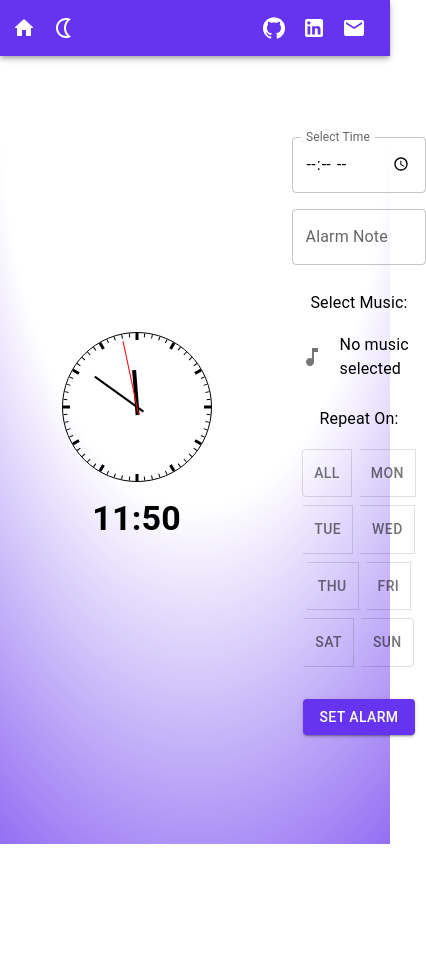
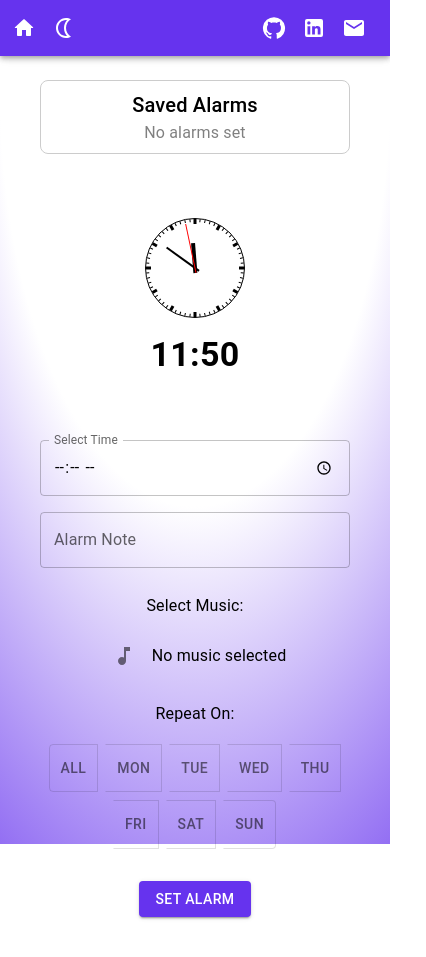
Before and after one commit to OneFor4ll/porfolio, a Next.js app: page /alarm-page in a window 390 px wide. Shown: the whole page, 426 px wide, since content can reach past the window. Before the commit the page ends 844 px from the top, so only its background shows below. Built offline with nearby package versions, Linux system fonts and the light colour scheme.

Commit message:
chore: made some changes to alarm

```diff
--- a/libs/components/sections/index/Alarm.tsx
+++ b/libs/components/sections/index/Alarm.tsx
@@ -14,6 +14,8 @@ import {
   Stack,
   ToggleButtonGroup,
   ToggleButton,
+  useMediaQuery,
+  useTheme,
 } from "@mui/material"
 import DeleteIcon from "@mui/icons-material/Delete"
 import Clock from "react-clock"
@@ -26,6 +28,7 @@ interface Alarm {
   enabled: boolean
   note: string
   days: string[]
+  isSnoozed?: boolean
 }
 
 const DAYS_OF_WEEK = ["Mon", "Tue", "Wed", "Thu", "Fri", "Sat", "Sun"]
@@ -42,6 +45,9 @@ const AlarmPage: React.FC = () => {
   const audioRef = useRef<HTMLAudioElement | null>(null)
   const [snoozeMessage, setSnoozeMessage] = useState<string | null>(null)
 
+  const theme = useTheme()
+  const isTablet = useMediaQuery(theme.breakpoints.only('sm'))
+  const isMobile = useMediaQuery(theme.breakpoints.only('xs'))
 
   const handleMusicUpload = (event: React.ChangeEvent<HTMLInputElement>) => {
     const file = event.target.files?.[0]
@@ -88,6 +94,10 @@ const AlarmPage: React.FC = () => {
               const audioUrl = URL.createObjectURL(alarmMusic)
               playMusic(audioUrl)
             }
+
+            if (alarm.isSnoozed) {
+              setAlarms((prevAlarms) => prevAlarms.filter((a) => a.id !== alarm.id))
+            }
           }
         }
       })
@@ -95,7 +105,6 @@ const AlarmPage: React.FC = () => {
 
     return () => clearInterval(checkAlarm)
   }, [alarms, formattedTime, currentDay, alarmMusic, activeAlarm])
-
 
   const handleSetAlarm = () => {
     if (alarmTime && selectedDays.length > 0) {
@@ -175,7 +184,6 @@ const AlarmPage: React.FC = () => {
     setActiveAlarm(null)
   }
 
-
   const handleLater = () => {
     if (audioRef.current) {
       audioRef.current.pause()
@@ -183,6 +191,12 @@ const AlarmPage: React.FC = () => {
     }
 
     if (activeAlarm) {
+      setAlarms((prevAlarms) =>
+        prevAlarms.map((alarm) =>
+          alarm.id === activeAlarm.id ? { ...alarm, enabled: false } : alarm
+        )
+      )
+
       const snoozeTime = new Date()
       snoozeTime.setMinutes(snoozeTime.getMinutes() + 5)
       const snoozeFormatted = snoozeTime.toLocaleTimeString("en-US", {
@@ -191,18 +205,21 @@ const AlarmPage: React.FC = () => {
         minute: "2-digit",
       })
 
+
+      const newAlarm: Alarm = {
+        id: Date.now(),
+        time: snoozeFormatted,
+        enabled: true,
+        note: `Snoozed: ${activeAlarm.note}`,
+        days: activeAlarm.days,
+        isSnoozed: true,
+      }
+
+      setAlarms((prevAlarms) => [...prevAlarms, newAlarm])
+
       setSnoozeMessage(`Alarm will ring again at ${snoozeFormatted}`)
-
       setTimeout(() => {
         setSnoozeMessage(null)
-      }, 5 * 60 * 1000)
-
-      setTimeout(() => {
-        setAlarms((prevAlarms) =>
-          prevAlarms.map((alarm) =>
-            alarm.id === activeAlarm.id ? { ...alarm, enabled: true, time: snoozeFormatted } : alarm
-          )
-        )
       }, 5 * 60 * 1000)
     }
 
@@ -210,8 +227,24 @@ const AlarmPage: React.FC = () => {
   }
 
   return (
-    <Box display="flex" justifyContent="center" alignItems="center" minHeight="90vh" gap={10} px={4}>
-      <Box sx={{ maxHeight: "300px", overflowY: "auto", width: "300px", border: "1px solid #ccc", borderRadius: "8px", p: 1 }}>
+    <Box
+      display="flex"
+      justifyContent="center"
+      alignItems="center"
+      minHeight="90vh"
+      gap={isMobile ? 8 : isTablet ? 5 : 10}
+      px={isMobile ? 5 : 4}
+      flexDirection={isMobile ? "column" : "row"}
+      sx={{ paddingTop: isMobile ? 3 : 0 }}
+    >
+      <Box sx={{
+        maxHeight: "300px",
+        overflowY: "auto",
+        width: isMobile ? "100%" : "300px",
+        border: "1px solid #ccc",
+        borderRadius: "8px",
+        p: 1
+      }}>
         <Typography variant="h6" textAlign="center">Saved Alarms</Typography>
         {alarms.length > 0 ? (
           <List>
@@ -258,13 +291,13 @@ const AlarmPage: React.FC = () => {
       </Box>
 
       <Box textAlign="center" display="flex" flexDirection="column" alignItems="center">
-        <Clock value={currentTime} size={150} />
+        <Clock value={currentTime} size={isMobile ? 100 : 150} />
         <Typography variant="h4" sx={{ fontWeight: "bold", mt: 2 }}>
           {formattedTime}
         </Typography>
       </Box>
 
-      <Box display="flex" flexDirection="column" alignItems="center" gap={2} sx={{ maxWidth: "300px" }}>
+      <Box display="flex" flexDirection="column" alignItems="center" gap={2} sx={{ maxWidth: isMobile ? "100%" : "300px" }}>
         <TextField
           label="Select Time"
           type="time"
@@ -315,7 +348,7 @@ const AlarmPage: React.FC = () => {
           ))}
         </ToggleButtonGroup>
 
-        <Stack direction="row" spacing={2} sx={{ mt: 2 }}>
+        <Stack direction="row" spacing={2} sx={{ mt: 2, paddingBottom: isMobile ? 5 : 0 }}>
           <Button variant="contained" color="primary" onClick={handleSetAlarm}>
             {editingAlarmId !== null ? "Update Alarm" : "Set Alarm"}
           </Button>
```
